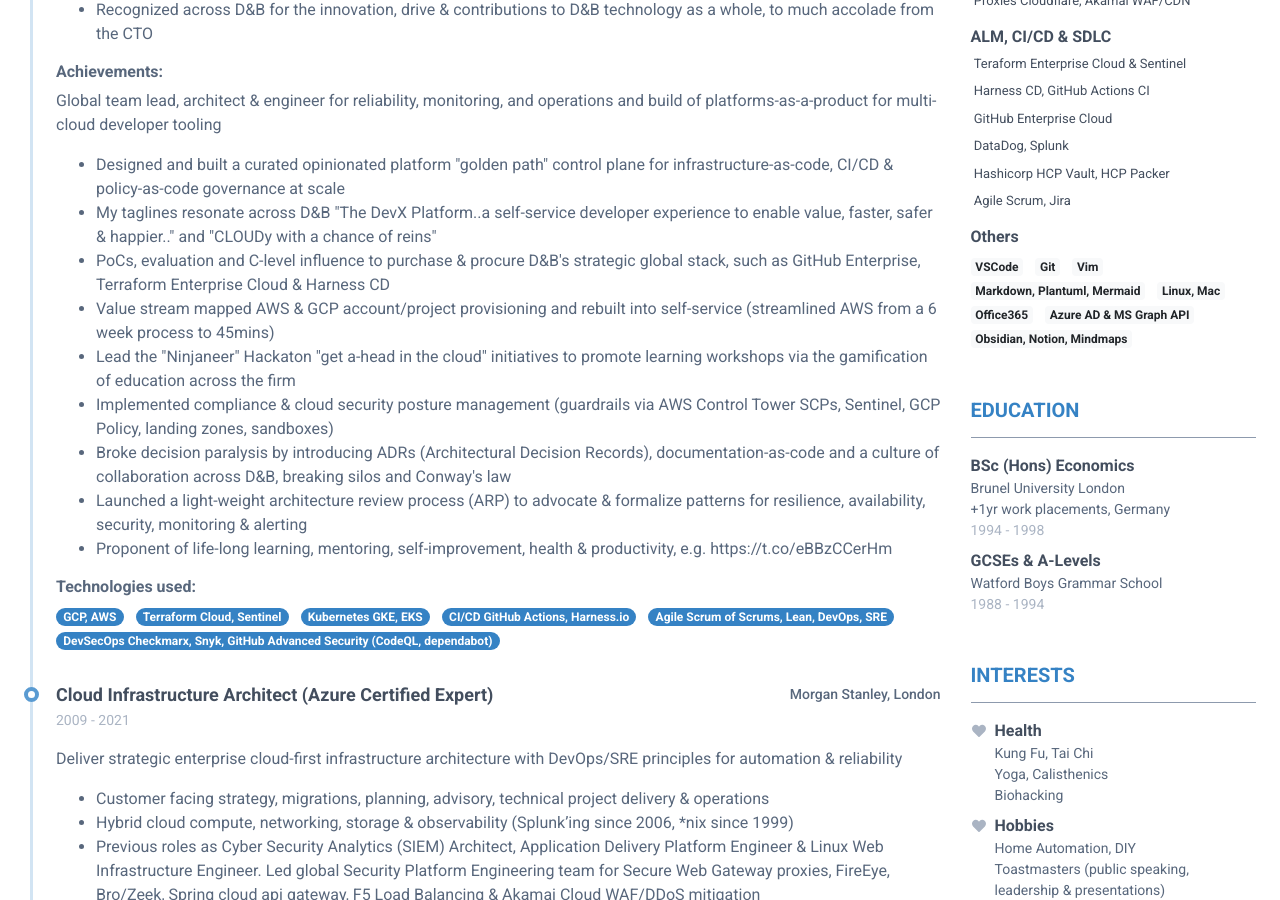
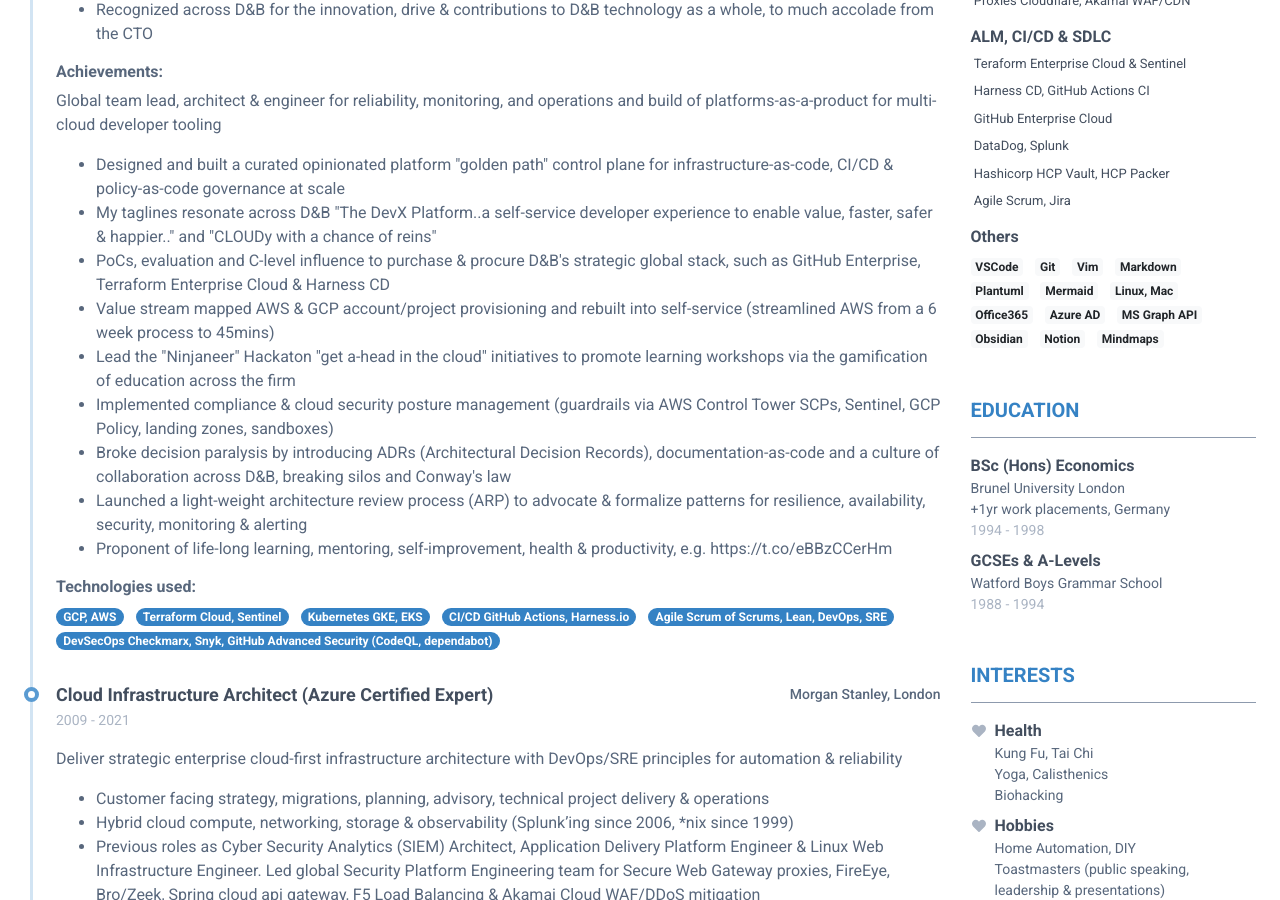
Before and after one commit to Hamy200/resume, a Jekyll site: the page built from index.markdown, in a window 1280 px wide and 900 px high, scrolled down 568 px. Built offline with Jekyll 4.4.1, drawn with Linux system fonts in a browser that asks for light colours; nearby versions of some CDN libraries.

```diff
--- a/_data/data.yml
+++ b/_data/data.yml
@@ -187,8 +187,13 @@ skills:
       - VSCode
       - Git
       - Vim
-      - Markdown, Plantuml, Mermaid
+      - Markdown
+      - Plantuml
+      - Mermaid
       - Linux, Mac
       - Office365
-      - Azure AD & MS Graph API
-      - Obsidian, Notion, Mindmaps
+      - Azure AD
+      - MS Graph API
+      - Obsidian
+      - Notion
+      - Mindmaps
```
